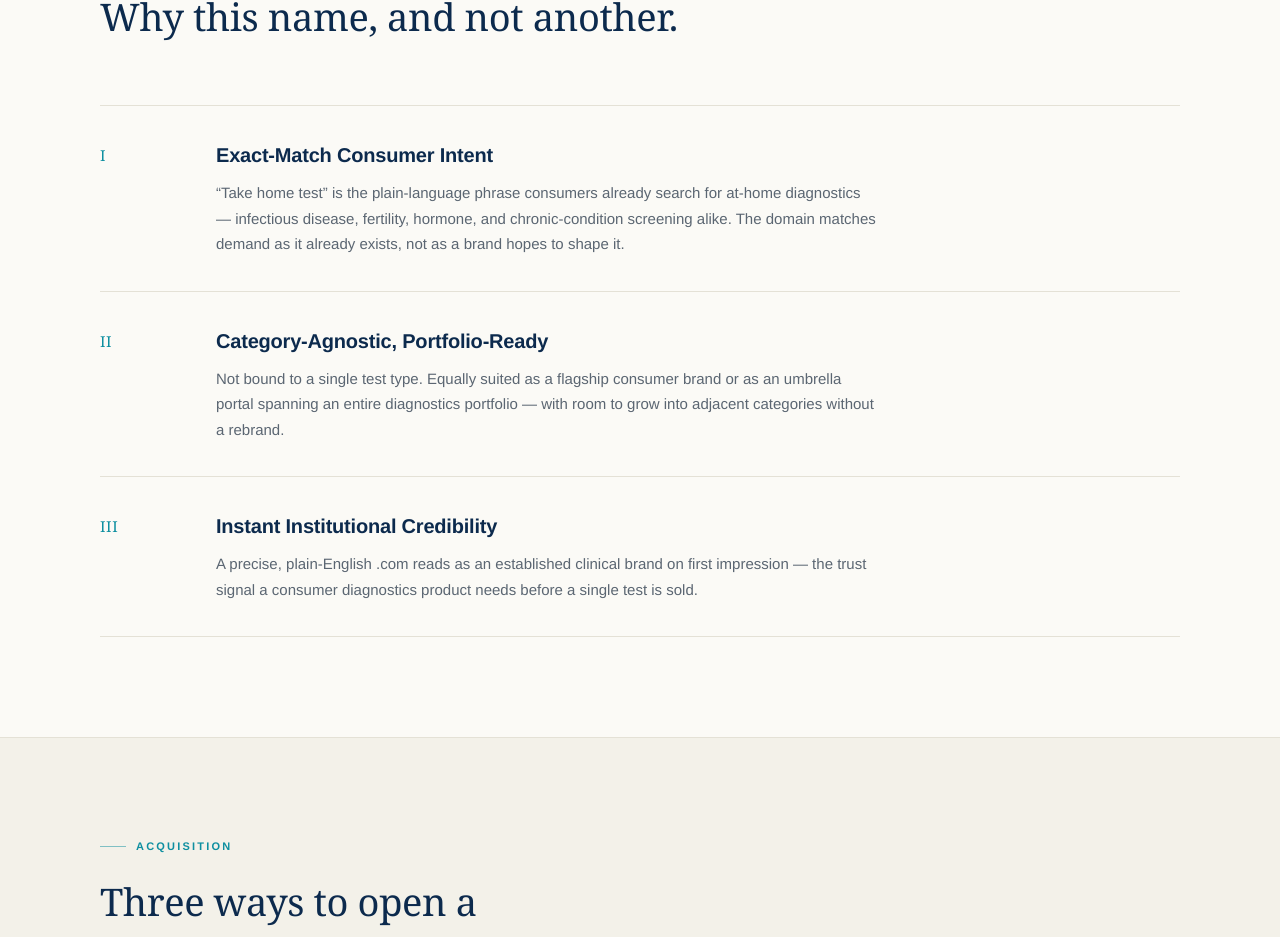
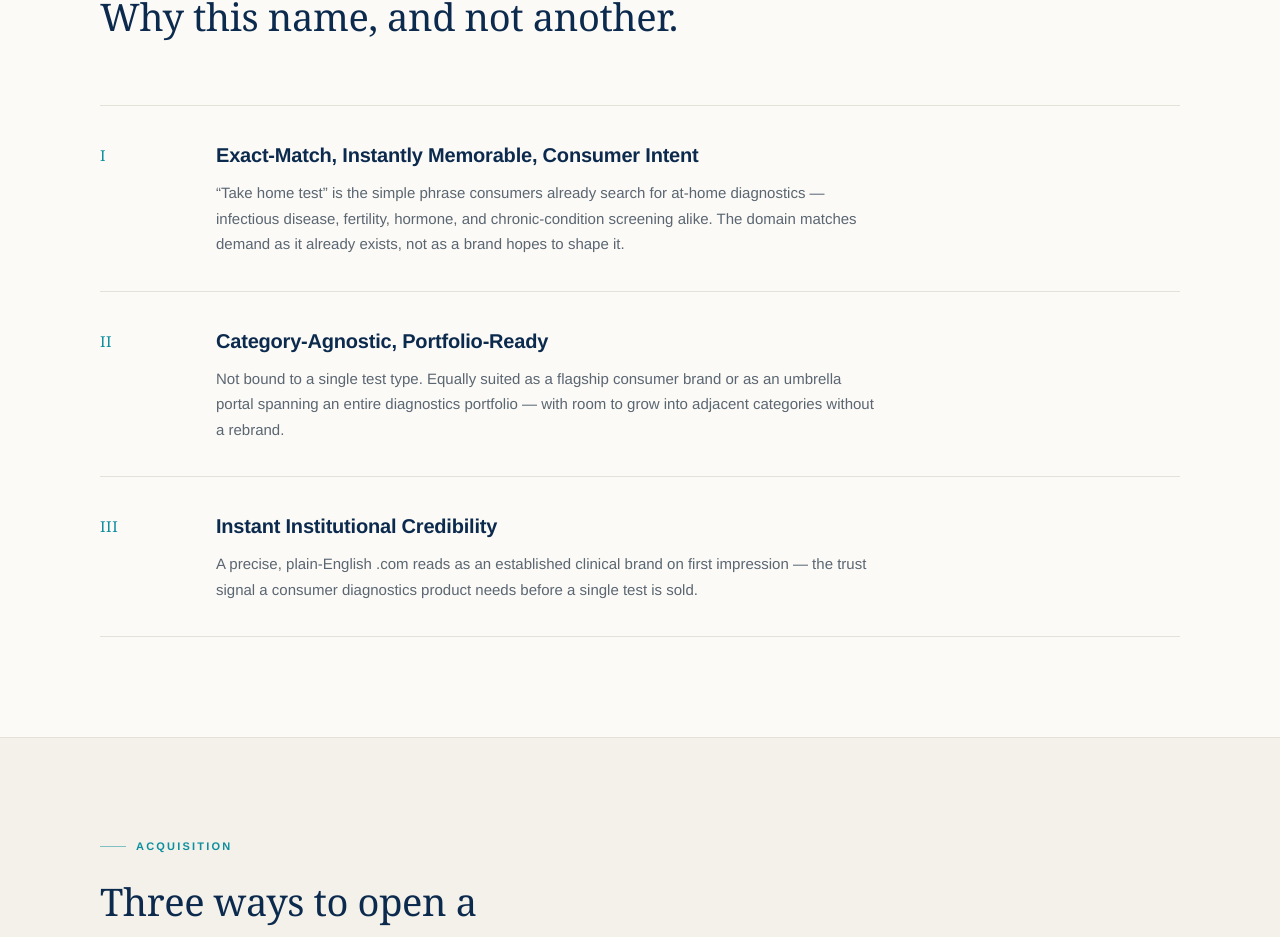
Before and after one commit to 4themeek/takehometest, a Next.js app: page / in a window 1280 px wide. Shown: the part 2211-3148 px from the top of the page. Built offline with nearby package versions, Linux system fonts and the light colour scheme.

Commit message:
Update heading and improve phrasing in page.tsx

```diff
--- a/app/page.tsx
+++ b/app/page.tsx
@@ -140,9 +140,9 @@ export default function Home() {
             <div className="fit-row">
               <div className="fit-roman">I</div>
               <div className="fit-body">
-                <h4>Exact-Match Consumer Intent</h4>
+                <h4>Exact-Match, Instantly Memorable, Consumer Intent</h4>
                 <p>
-                  &ldquo;Take home test&rdquo; is the plain-language phrase consumers
+                  &ldquo;Take home test&rdquo; is the simple phrase consumers
                   already search for at-home diagnostics — infectious disease,
                   fertility, hormone, and chronic-condition screening alike. The domain
                   matches demand as it already exists, not as a brand hopes to shape it.
```
